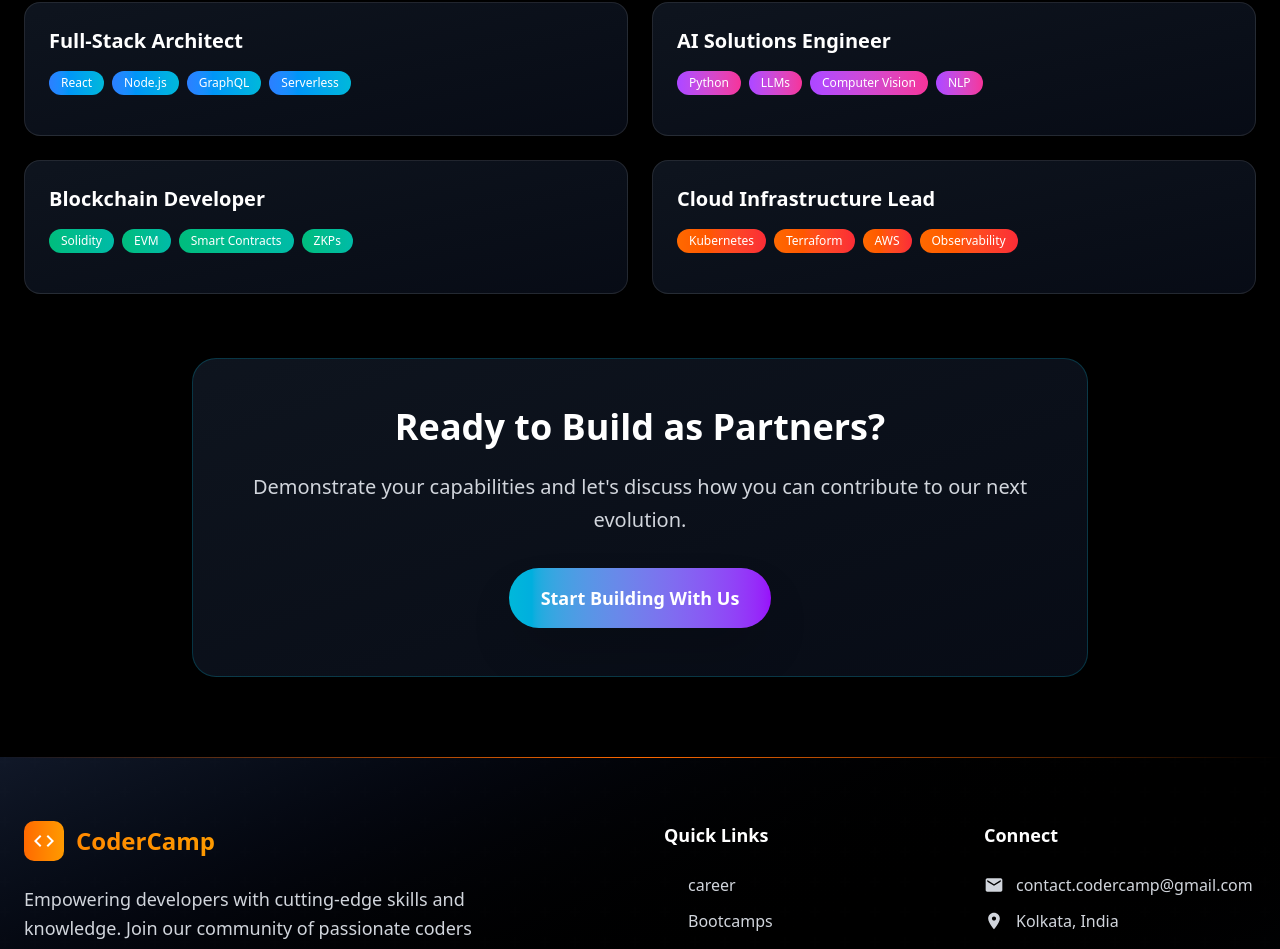
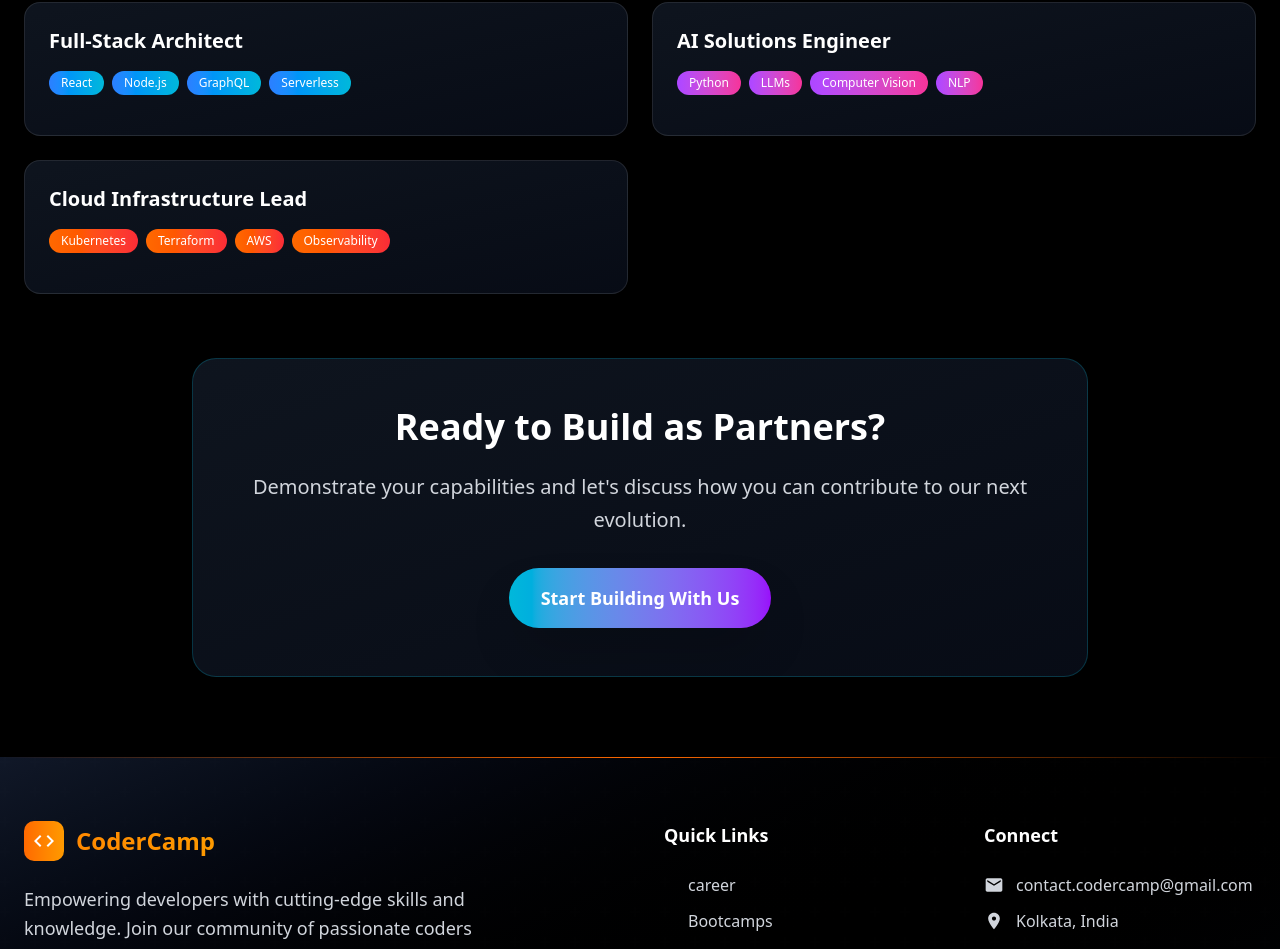
Before and after one commit to asharful70786/CoderCamp, a React (Vite) app in the folder client/: page /career in a window 1280 px wide. Shown: the part 1100-2049 px from the top of the page. Built offline with nearby package versions, Linux system fonts and the light colour scheme.

Commit message:
blockchain releted word removed

```diff
--- a/client/src/components/CareerOpoortunity.jsx
+++ b/client/src/components/CareerOpoortunity.jsx
@@ -34,11 +34,7 @@ const Career = () => {
       tech: ["Python", "LLMs", "Computer Vision", "NLP"],
       gradient: "from-purple-500 to-pink-500"
     },
-    {
-      title: "Blockchain Developer",
-      tech: ["Solidity", "EVM", "Smart Contracts", "ZKPs"],
-      gradient: "from-emerald-500 to-teal-500"
-    },
+
     {
       title: "Cloud Infrastructure Lead",
       tech: ["Kubernetes", "Terraform", "AWS", "Observability"],
```
